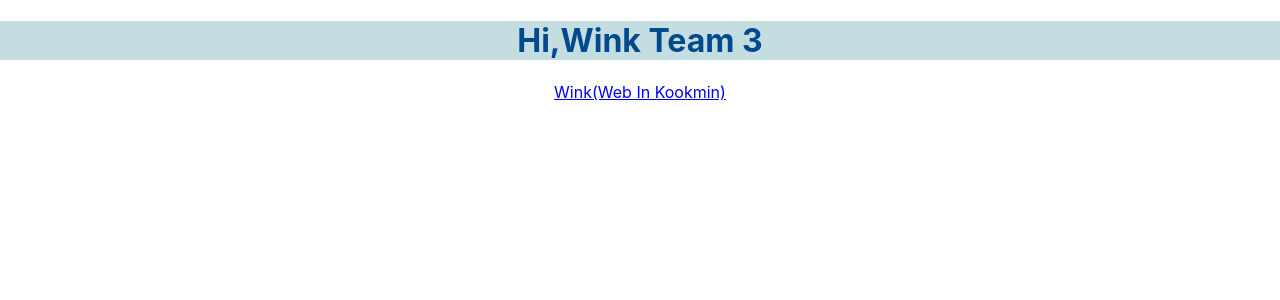
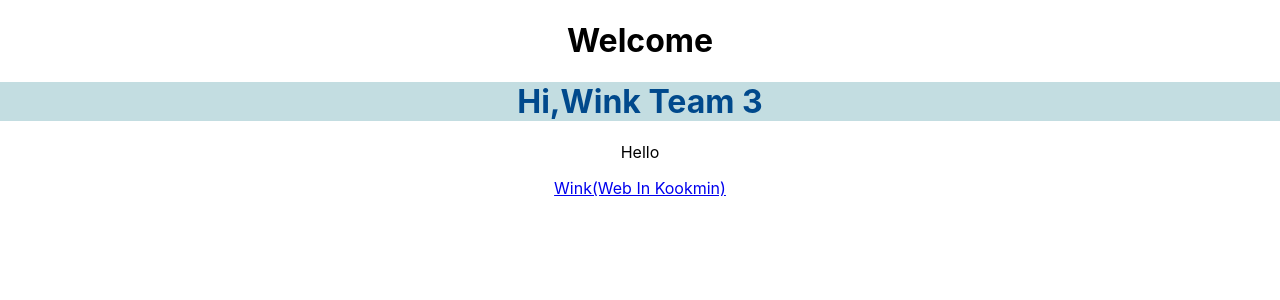
Before and after one commit to 2023-WINK-Project-Team-3/React_jongeun, a React (Create React App) app in the folder react_test/: page / in a window 1280 px wide. Shown: the top 300 px of the page. Built offline with nearby package versions, Linux system fonts and the light colour scheme.

Commit message:
Add Components

```diff
--- a/react_test/src/App.js
+++ b/react_test/src/App.js
@@ -1,4 +1,6 @@
 import './App.css';
+import Hello from './component/Hello';
+import Welcome from './component/Welcome';
 
 function App() {
   const pagename = 'Hi,Wink Team 3';
@@ -8,6 +10,7 @@ function App() {
   };
   return (
     <div className="App">
+      <Welcome />
       <h1
         style={{
           color: '#00498c',
@@ -17,6 +20,7 @@ function App() {
       >
         {pagename}
       </h1>
+      <Hello />
 
       <a href={wink.url}>{wink.name}</a>
     </div>
--- a/react_test/src/component/Hello.js
+++ b/react_test/src/component/Hello.js
@@ -1 +1,3 @@
-const Hello =
+export default function Hello() {
+  return <p>Hello</p>;
+}
--- /dev/null
+++ b/react_test/src/component/Welcome.js
@@ -0,0 +1,3 @@
+export default function Welcome() {
+  return <h1>Welcome</h1>;
+}
```
